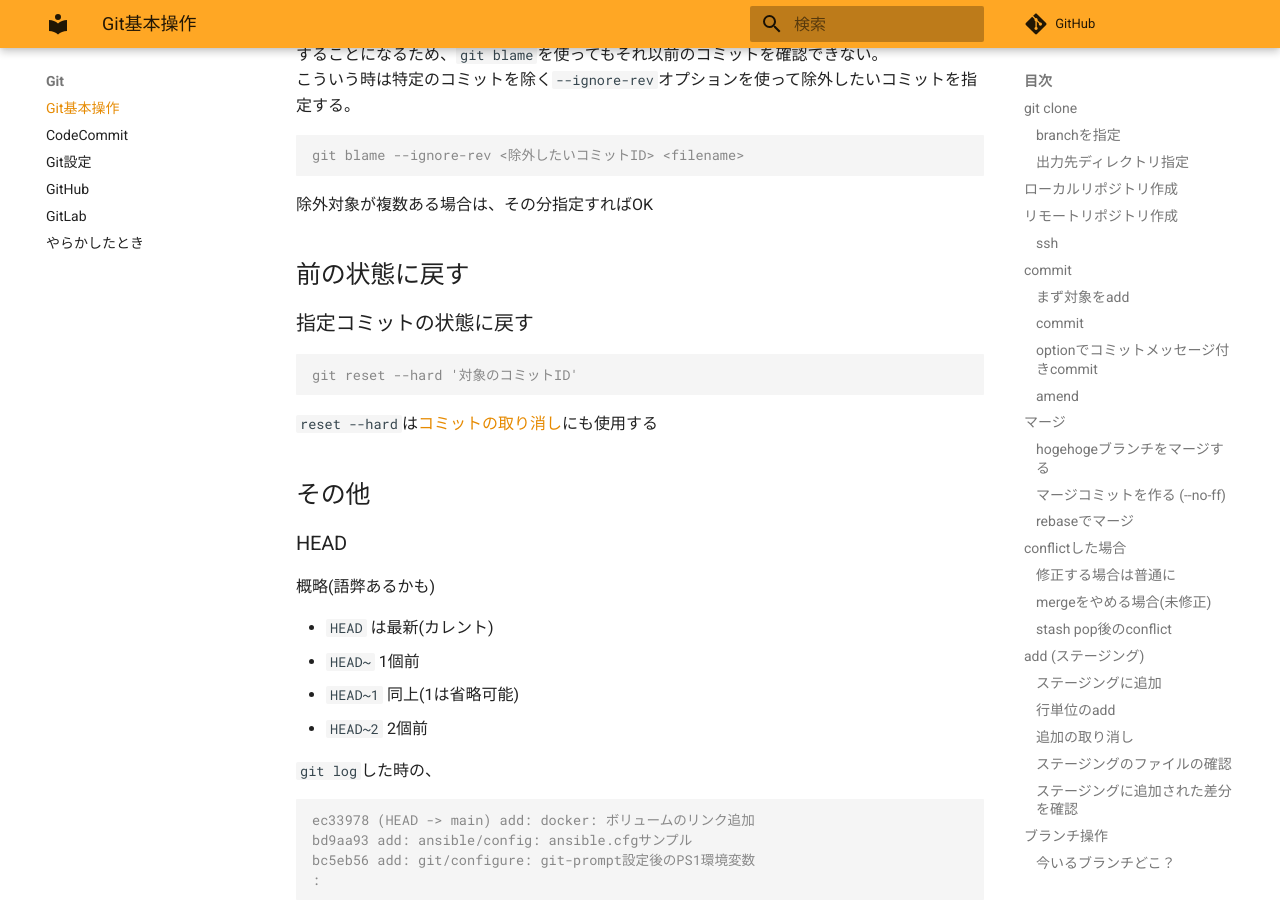
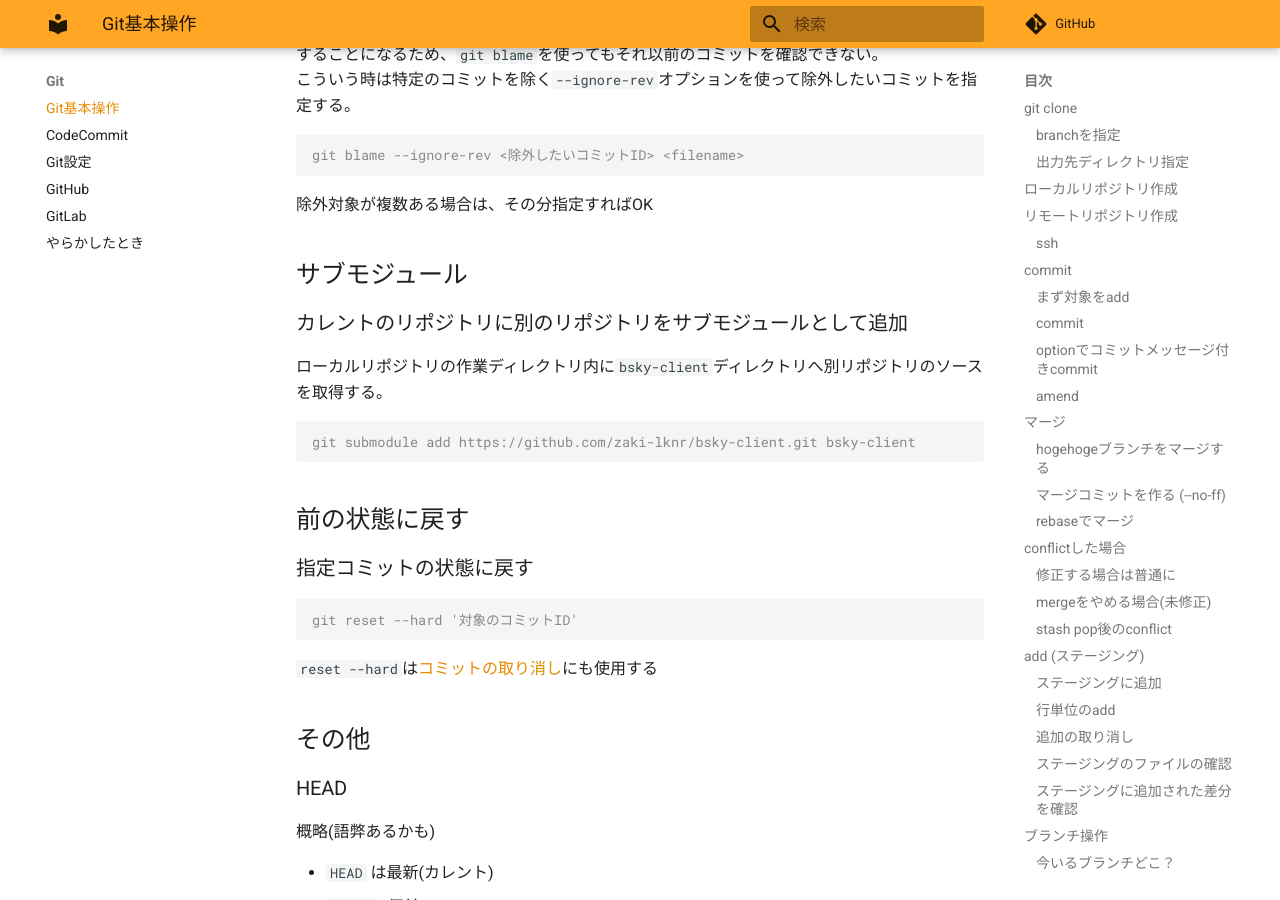
Before and after one commit to zaki-lknr/docs, an MkDocs documentation site: the page built from docs/Git/index.md, in a window 1280 px wide and 900 px high, scrolled down 11751 px. Built offline with MkDocs 1.6.1 and Material for MkDocs 9.7.7, drawn with Linux system fonts in a browser that asks for light colours; comment, search, counter and statistics services are not loaded.

Commit message:
add: git: サブモジュール

````diff
--- a/docs/Git/index.md
+++ b/docs/Git/index.md
@@ -578,6 +578,16 @@ git blame --ignore-rev <除外したいコミットID> <filename>
 
 除外対象が複数ある場合は、その分指定すればOK
 
+## サブモジュール
+
+### カレントのリポジトリに別のリポジトリをサブモジュールとして追加
+
+ローカルリポジトリの作業ディレクトリ内に`bsky-client`ディレクトリへ別リポジトリのソースを取得する。
+
+```console
+git submodule add https://github.com/zaki-lknr/bsky-client.git bsky-client
+```
+
 ## 前の状態に戻す
 
 ### 指定コミットの状態に戻す
````
